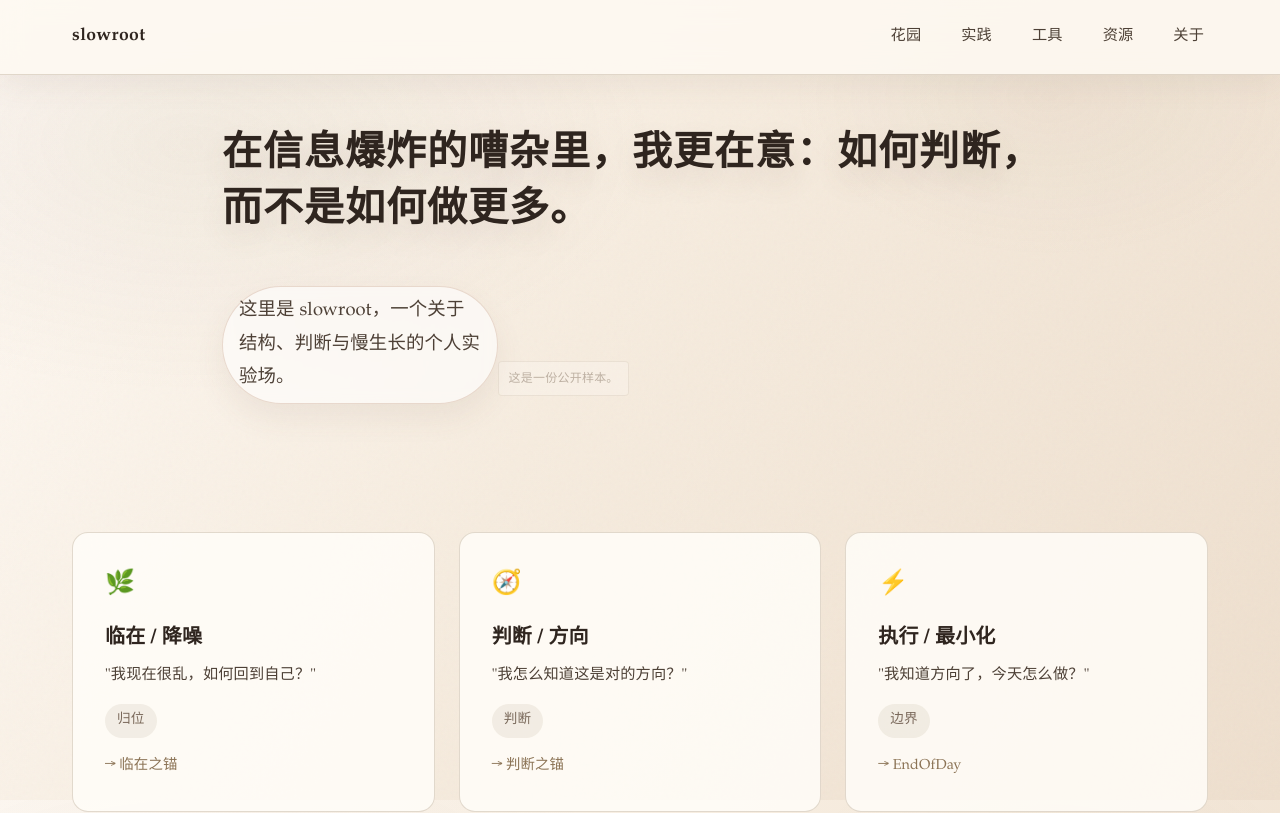
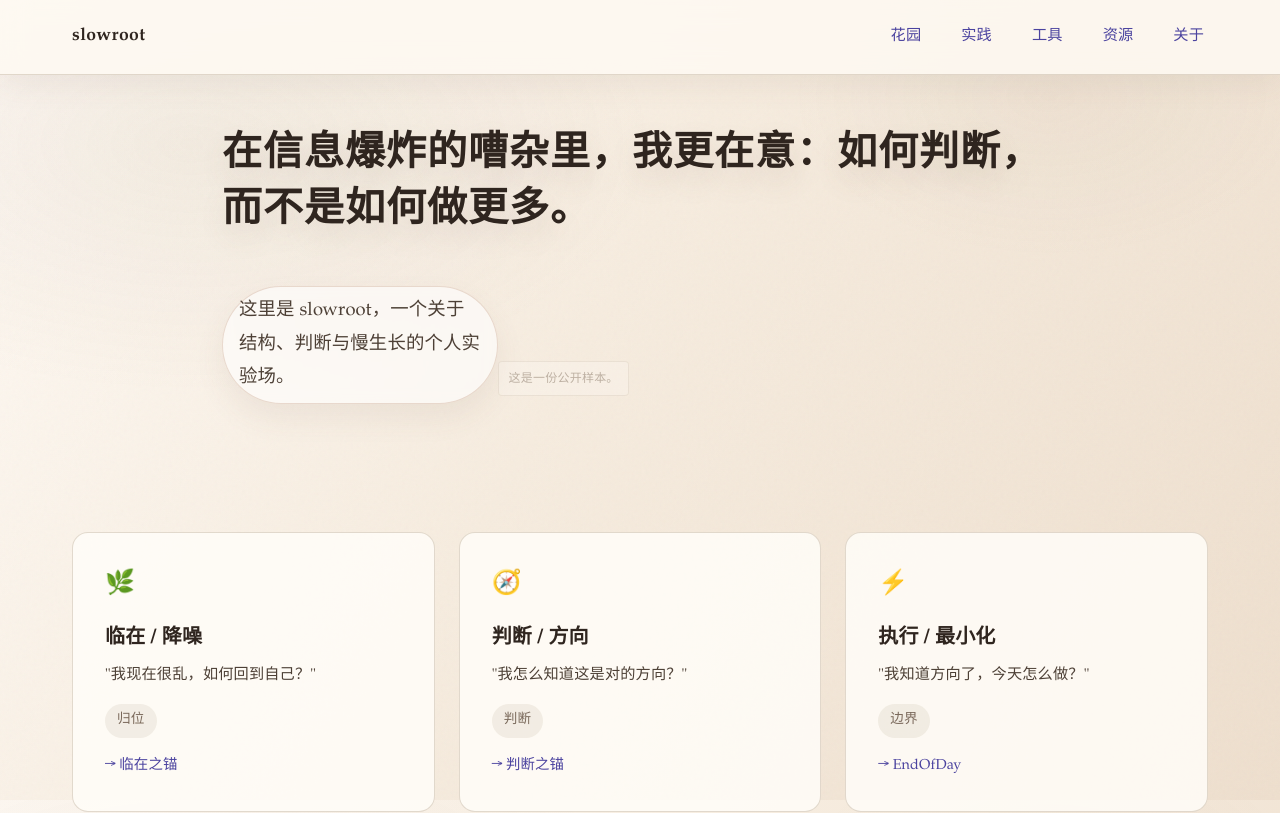
Before and after one commit to caisuqing666/brand-next, a Next.js app: page / in a window 1280 px wide. Shown: the top 813 px of the page. Built offline with nearby package versions, Linux system fonts and the light colour scheme.

Commit message:
style: slowroot 统一墨紫 Accent 配色

```diff
--- a/app/globals.css
+++ b/app/globals.css
@@ -6,14 +6,19 @@
   --bg-cream-soft: #f6ecdf;
   --bg-cream-deep: #eedfce;
 
+  /* 文字主色 */
+  --text-main: #2d2d2d;
+
   /* 结构色：石墨/矿物 */
   --structure: #2f251f;
   --structure-soft: #4d4036;
   --structure-muted: #7a695b;
 
-  /* 强调色（暂不启用） */
-  --accent: #8b7355;
-  --accent-soft: #a69078;
+  /* slowroot 墨紫 Accent */
+  --accent: #5f57c6;
+  --accent-on-light: #4b439f;
+  --accent-hover-light: #544bc0;
+  --accent-soft: #544bc0;
 
   /* 边框与卡片 */
   --border: rgba(139, 115, 85, 0.25);
@@ -42,7 +47,7 @@ body {
     radial-gradient(45% 45% at 82% 12%, rgba(139, 115, 85, 0.06), transparent 45%),
     linear-gradient(120deg, var(--bg-cream) 0%, var(--bg-cream-soft) 45%, var(--bg-cream-deep) 100%);
   background-attachment: fixed;
-  color: var(--structure);
+  color: var(--text-main);
   line-height: 1.7;
   letter-spacing: 0.01em;
   min-height: 100vh;
@@ -102,16 +107,19 @@ body::before {
 }
 
 .nav-link {
-  color: var(--structure-soft);
+  color: var(--accent-on-light);
   text-decoration: none;
   font-size: 0.95rem;
   font-weight: 500;
   transition: color 0.2s;
 }
 
-.nav-link:hover,
+.nav-link:hover {
+  color: var(--accent-hover-light);
+}
+
 .nav-link.active {
-  color: var(--structure);
+  color: var(--accent-on-light);
 }
 
 /* Hero */
@@ -176,7 +184,7 @@ body::before {
 .entry-card:hover {
   transform: translateY(-4px);
   box-shadow: 0 16px 40px var(--shadow);
-  border-color: var(--accent-soft);
+  border-color: var(--accent-hover-light);
 }
 
 .entry-icon {
@@ -211,7 +219,11 @@ body::before {
   display: block;
   margin-top: 1rem;
   font-size: 0.9rem;
-  color: var(--accent);
+  color: var(--accent-on-light);
+}
+
+.entry-tool:hover {
+  color: var(--accent-hover-light);
 }
 
 /* 证据组件 */
@@ -301,7 +313,7 @@ body::before {
 }
 
 .garden-node:hover {
-  border-color: var(--accent-soft);
+  border-color: var(--accent-hover-light);
   transform: translateY(-2px);
 }
 
```
